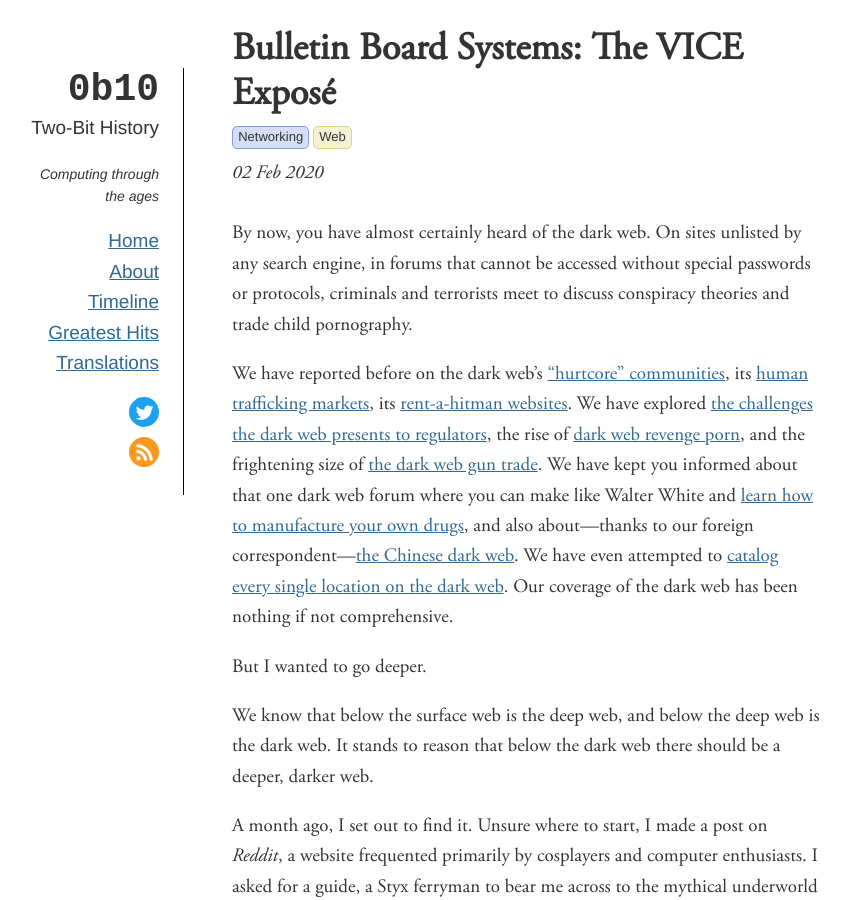
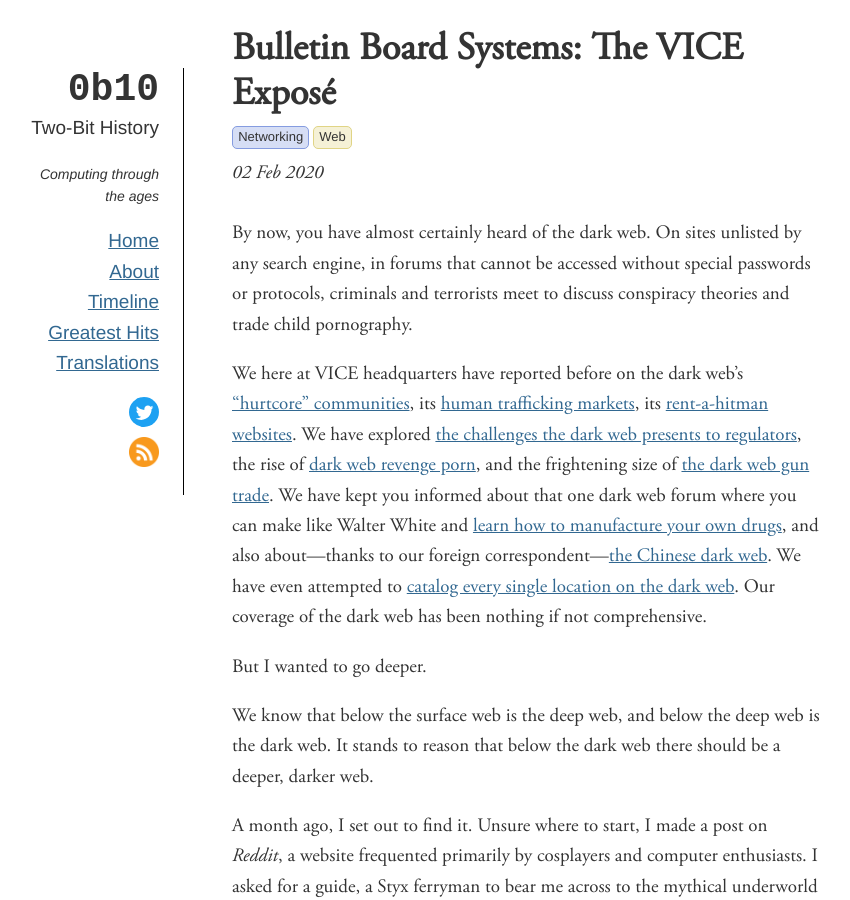
Before and after one commit to sinclairtarget/sinclairtarget.github.io, a Jekyll site: the page built from _posts/2020-02-02-bbs.md, in a window 1280 px wide and 900 px high. Shown: the whole window, without its empty margins (114-964 px from the left). Built offline with Jekyll 4.4.1, drawn with Linux system fonts in a browser that asks for light colours; comment, search, counter and statistics services are not loaded.

Commit message:
Add bit about VICE headquarters to maybe make the joke more obvious at the outset.

```diff
--- a/_posts/2020-02-02-bbs.md
+++ b/_posts/2020-02-02-bbs.md
@@ -12,7 +12,7 @@ any search engine, in forums that cannot be accessed without special passwords
 or protocols, criminals and terrorists meet to discuss conspiracy theories and
 trade child pornography.
 
-We have reported before on the dark web's ["hurtcore"
+We here at VICE headquarters have reported before on the dark web's ["hurtcore"
 communities](https://www.vice.com/en_us/article/mbxqqy/a-journey-into-the-worst-corners-of-the-dark-web),
 its [human trafficking
 markets](https://www.vice.com/en_us/article/vvbazy/my-brief-encounter-with-a-dark-web-human-trafficking-site),
```
